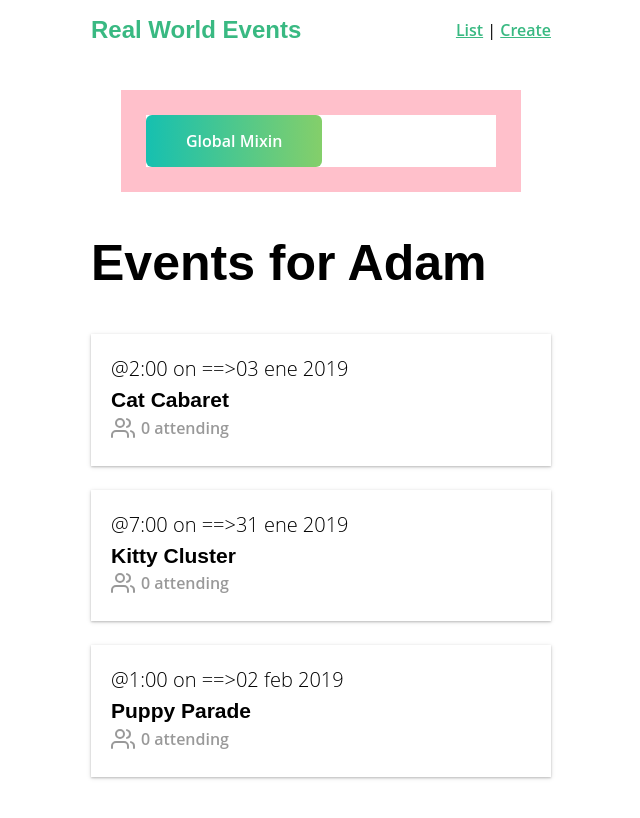
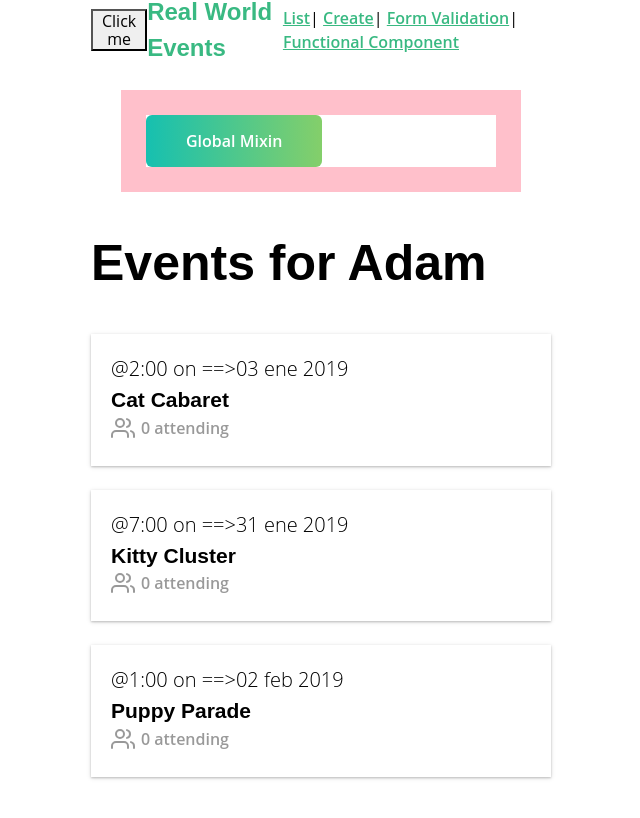
Before and after one commit to jhuerta/VueTraining_VueMastery, a Vue app in the folder next-level-vue/: page / in a window 1280 px wide. Shown: the top 818 px of the page, without its empty margins (319-959 px from the left). Built offline with nearby package versions, Linux system fonts and the light colour scheme; data requests are answered from the project's data file.

Commit message:
Half way through the last lesson of advance component

```diff
--- /dev/null
+++ b/next-level-vue/src/components/FunctionalComponent.js
@@ -0,0 +1,7 @@
+export default {
+  functional: true,
+  name: 'MyFunctionalComponent',
+  render(createElement, context) {
+    return createElement('button', 'Click me')
+  }
+}
--- a/next-level-vue/src/components/NavBar.vue
+++ b/next-level-vue/src/components/NavBar.vue
@@ -1,9 +1,12 @@
 <template>
   <div id="nav" class="nav">
+    <FunctionalComponent>Click me</FunctionalComponent>
     <router-link to="/" class="brand">Real World Events</router-link>
     <nav>
-      <router-link :to="{ name: 'event-list' }">List</router-link> |
-      <router-link :to="{ name: 'event-create' }">Create</router-link>
+      <router-link :to="{ name: 'event-list' }">List</router-link>|
+      <router-link :to="{ name: 'event-create' }">Create</router-link>|
+      <router-link :to="{ name: 'form-validation' }">Form Validation</router-link>|
+      <router-link :to="{ name: 'funcional-component' }">Functional Component</router-link>
     </nav>
   </div>
 </template>
--- a/next-level-vue/src/main.js
+++ b/next-level-vue/src/main.js
@@ -8,12 +8,14 @@ import BaseIcon from '@/components/BaseIcon'
 import 'nprogress/nprogress.css'
 import Vuelidate from 'vuelidate'
 import DateFilter from './filters/formatDate'
+import FunctionalComponent from './components/FunctionalComponent.js'
 
 Vue.filter('formatDate', DateFilter)
 
 Vue.use(Vuelidate)
 
 Vue.component('BaseIcon', BaseIcon)
+Vue.component('FunctionalComponent', FunctionalComponent)
 
 Vue.config.productionTip = false
 
--- a/next-level-vue/src/router.js
+++ b/next-level-vue/src/router.js
@@ -6,6 +6,7 @@ import EventShow from './views/EventShow.vue'
 import NotFoundPage from './components/NotFound'
 import NetworkIssue from './components/NetworkIssue'
 import FormValidation from './components/FormValidation'
+import FunctionalComponent from './components/FunctionalComponent.js'
 
 import NProgress from 'nprogress'
 import store from '@/store/store'
@@ -22,8 +23,14 @@ const router = new Router({
       props: true
     },
     {
+      path: '/FunctionalComponent',
+      component: FunctionalComponent,
+      name: 'funcional-component'
+    },
+    {
       path: '/FormValidation',
-      component: FormValidation
+      component: FormValidation,
+      name: 'form-validation'
     },
     {
       path: '/event/create',
```
Also changed, not shown: 1 other file (tests, documents, lock files or other folders).
